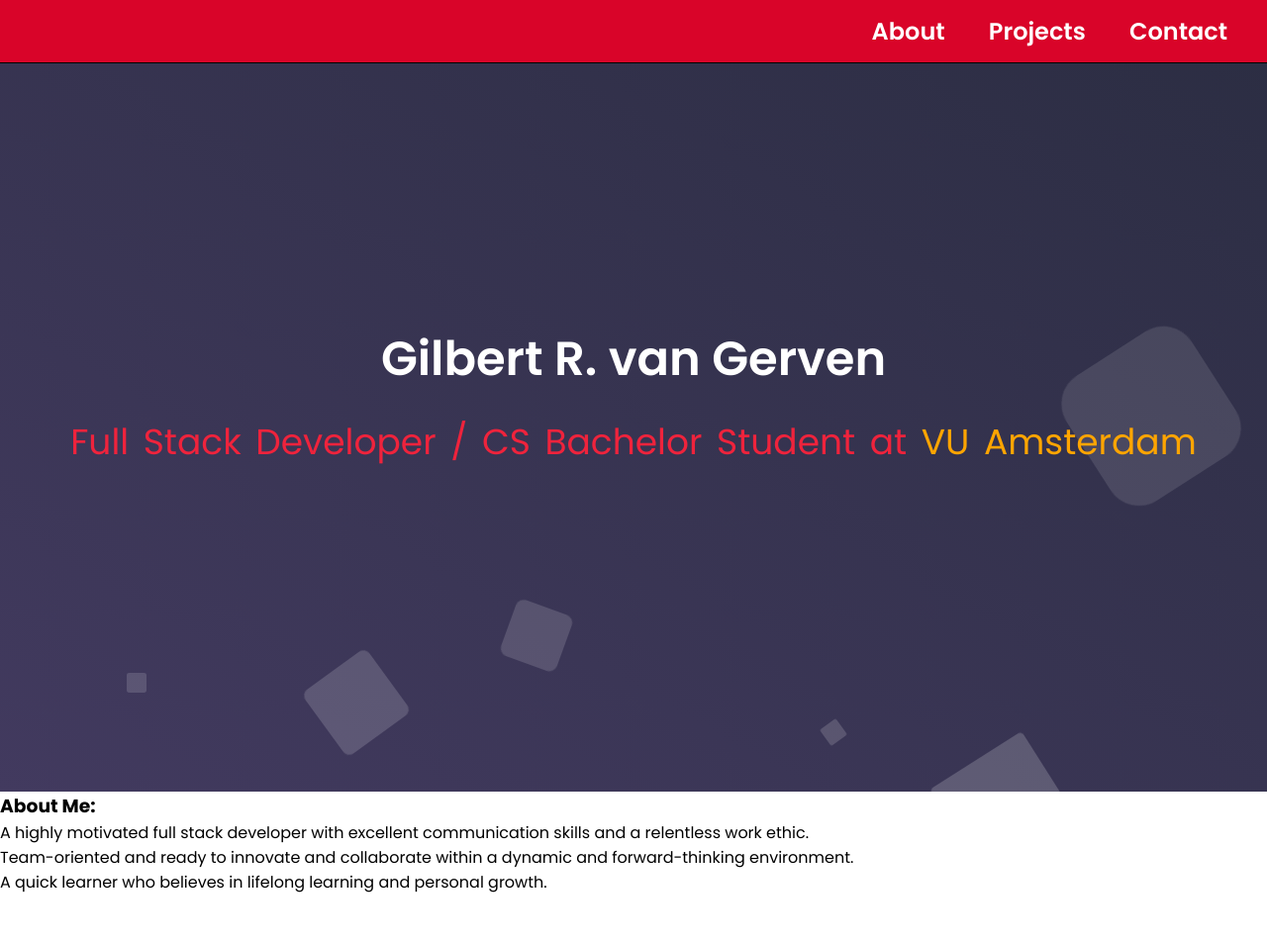
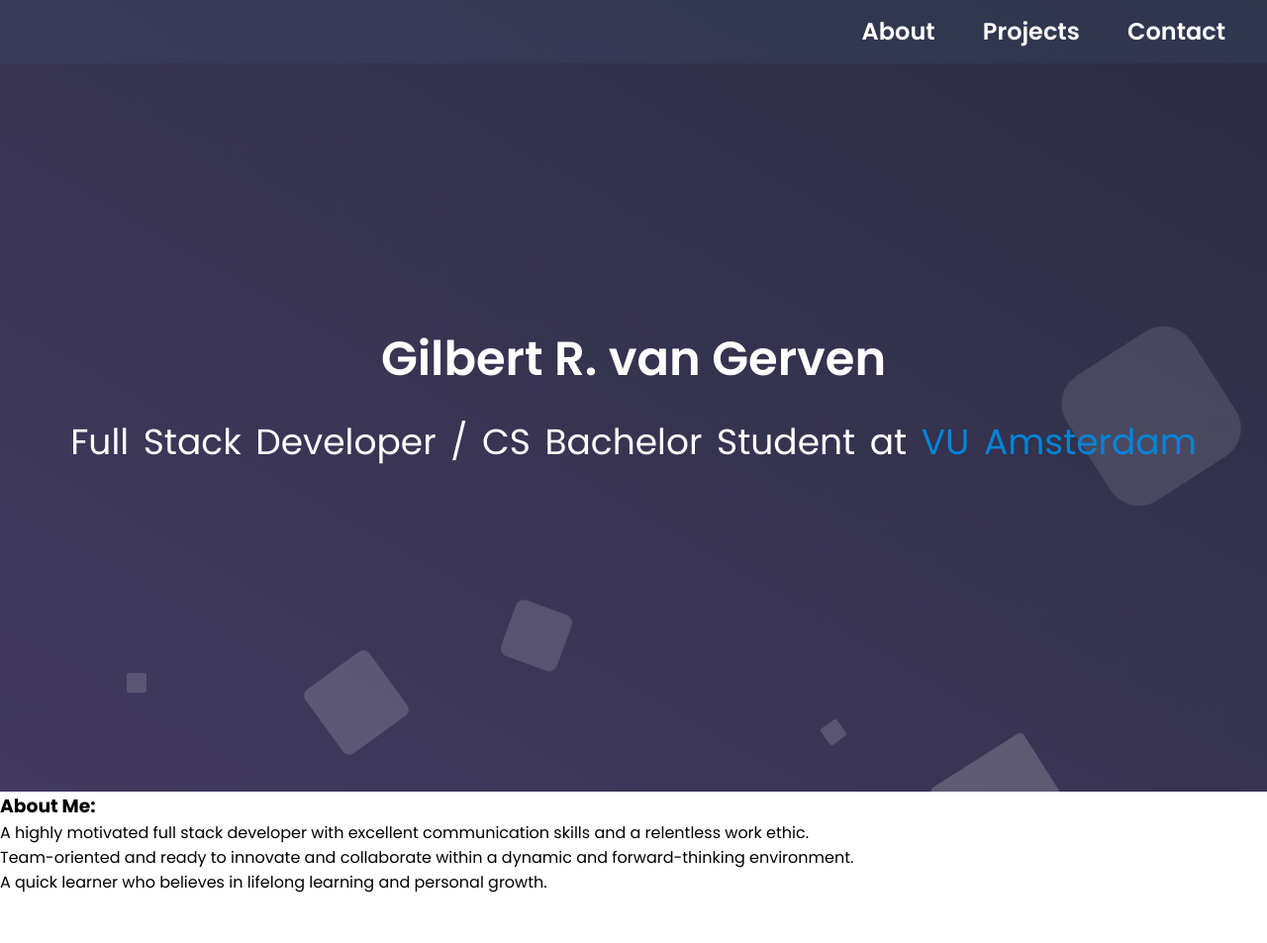
Before and after one commit to giva16/giva16.github.io, a plain HTML site: page index.html in a window 1280 px wide. Shown: the top 953 px of the page at 99% size. Drawn offline with Linux system fonts and the light colour scheme.

Commit message:
updated navbar color-scheme and text color

```diff
--- a/style.css
+++ b/style.css
@@ -11,13 +11,12 @@ body {
 
 #navbar {
     height: 8vh;
-    background-color: rgb(217, 4, 41);
-    overflow: hidden;
-    border-bottom: 1px black solid;
+    background-color: rgba(65, 90, 119, 0.2);
     position: fixed;
     top:0;
     width: 100%;
     z-index: 99;
+    overflow: hidden;
 }
 
 a {
@@ -39,14 +38,14 @@ a {
 
 .nav-list li a {
     color: #fff;
-    padding: 20px;
+    padding: 22px;
     font-size: 24px;
     font-weight: 600;
     margin: 0;
 }
 
 .nav-list li a:hover {
-    background-color: #2B2D42
+    background-color: rgb(65, 90, 119);
 }
 
 #welcome-section {
@@ -79,7 +78,7 @@ a {
     font-size: 36px;
     font-weight: 400;
     word-spacing: 5px;
-    color: #ef233c;
+    color: #fff;
 }
 
 #welcome-section p {
@@ -90,11 +89,11 @@ a {
 }
 
 .vu-link {
-    color: orange;
+    color: rgb(3, 132, 218);
 }
 
 .vu-link:hover {
-    color: #efd023;
+    color: #00adfd;
 }
 
 .content {
```
